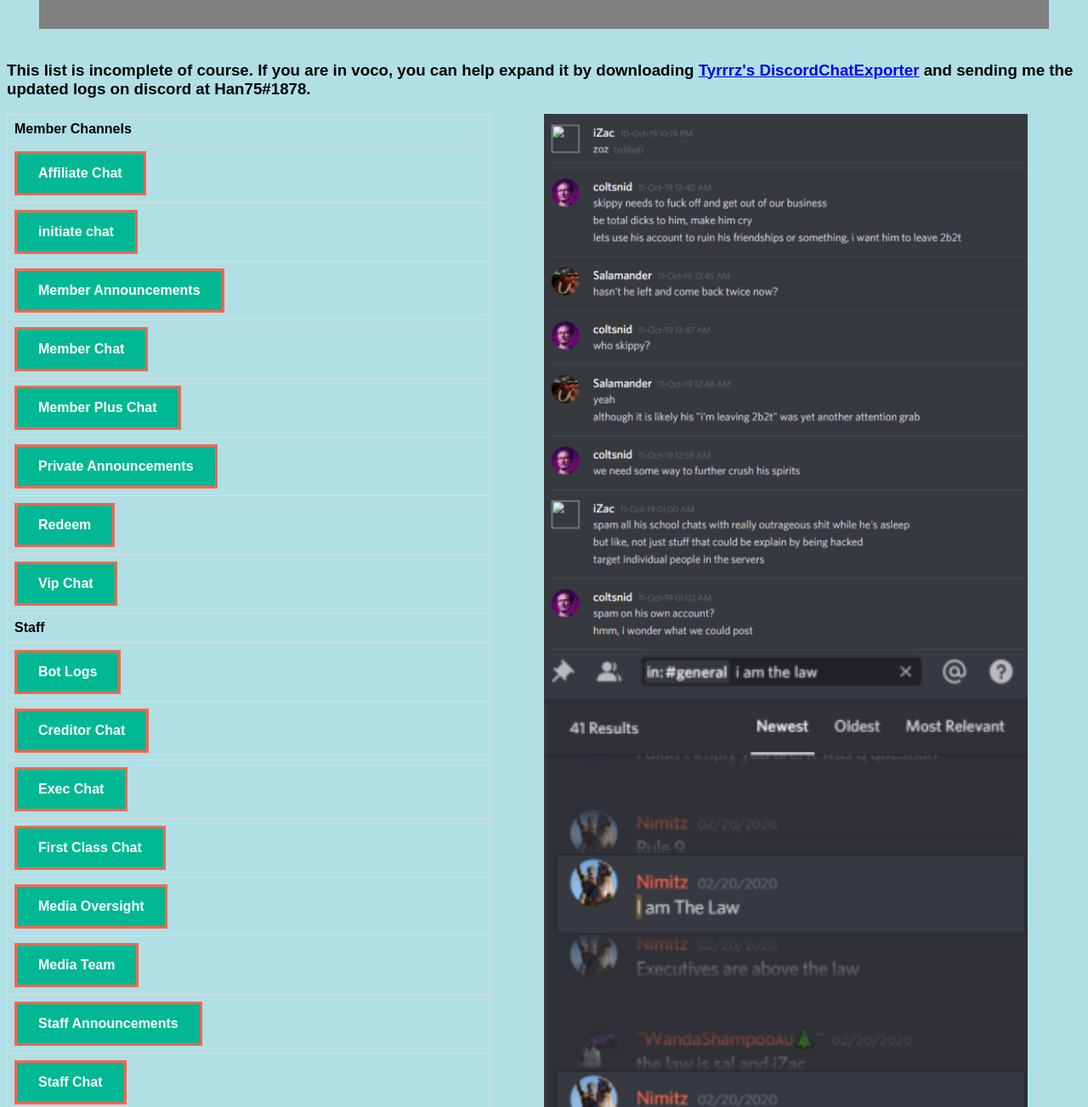
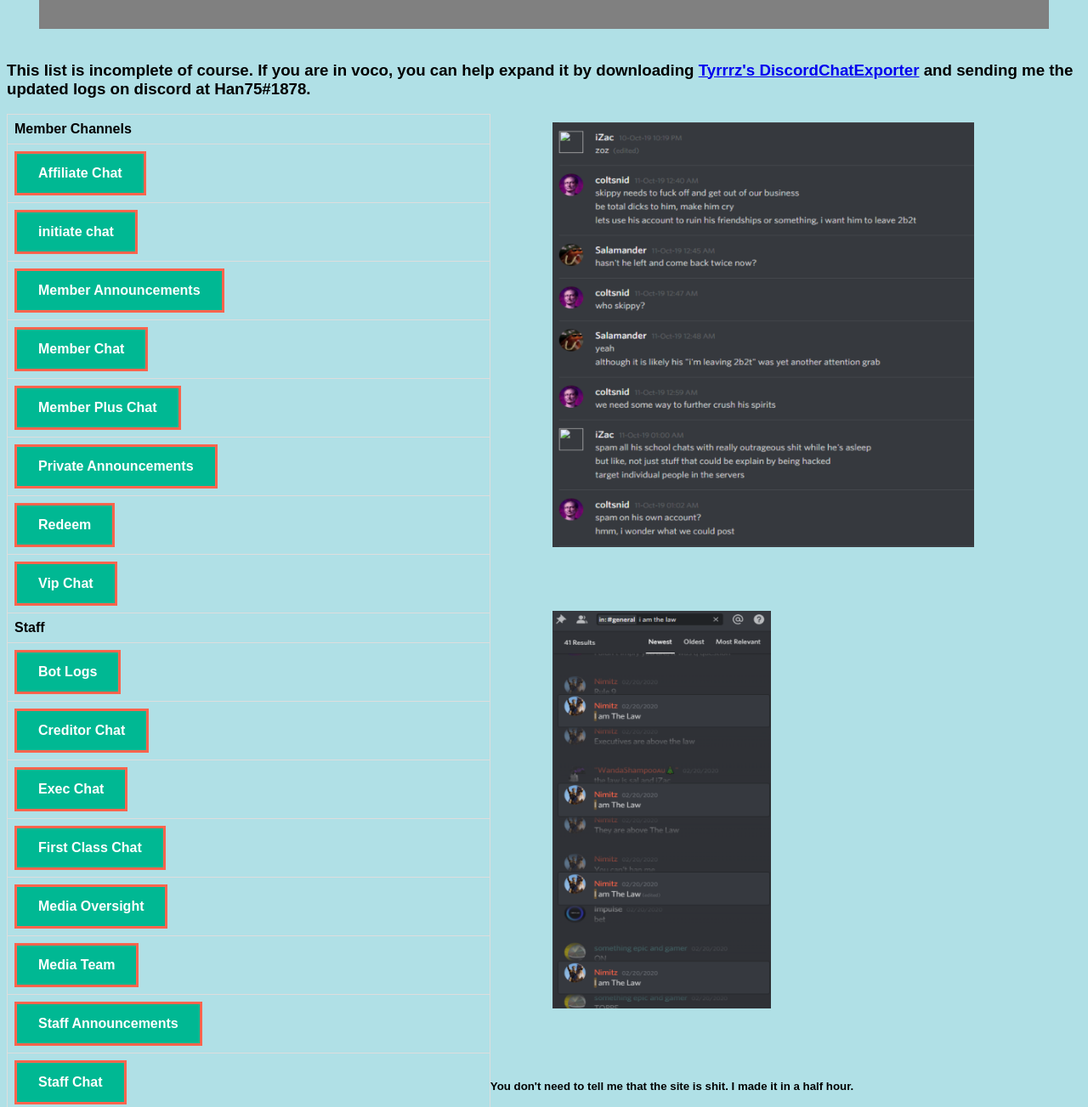
Before and after one commit to notperry1/Archives, a plain HTML site: page index.html in a window 1280 px wide. Shown: the part 160-1463 px from the top of the page at 85% size. Drawn offline with Linux system fonts and the light colour scheme.

Commit message:
update index

```diff
--- a/index.html
+++ b/index.html
@@ -154,8 +154,8 @@
           </tr>
       </table>
       <div class="container">
-          <img src="voshit.png" width=90% height=90%>
-          <img src="voshit3.png" width=90% height=90%>
+          <div><img src="voshit.png" width=90% height=90%></div>
+          <div><img src="voshit3.png" width=90% height=90%></div>
       </div>
     	<h5 style="float:left">
           You don't need to tell me that the site is shit. I made it in a half hour.
```
